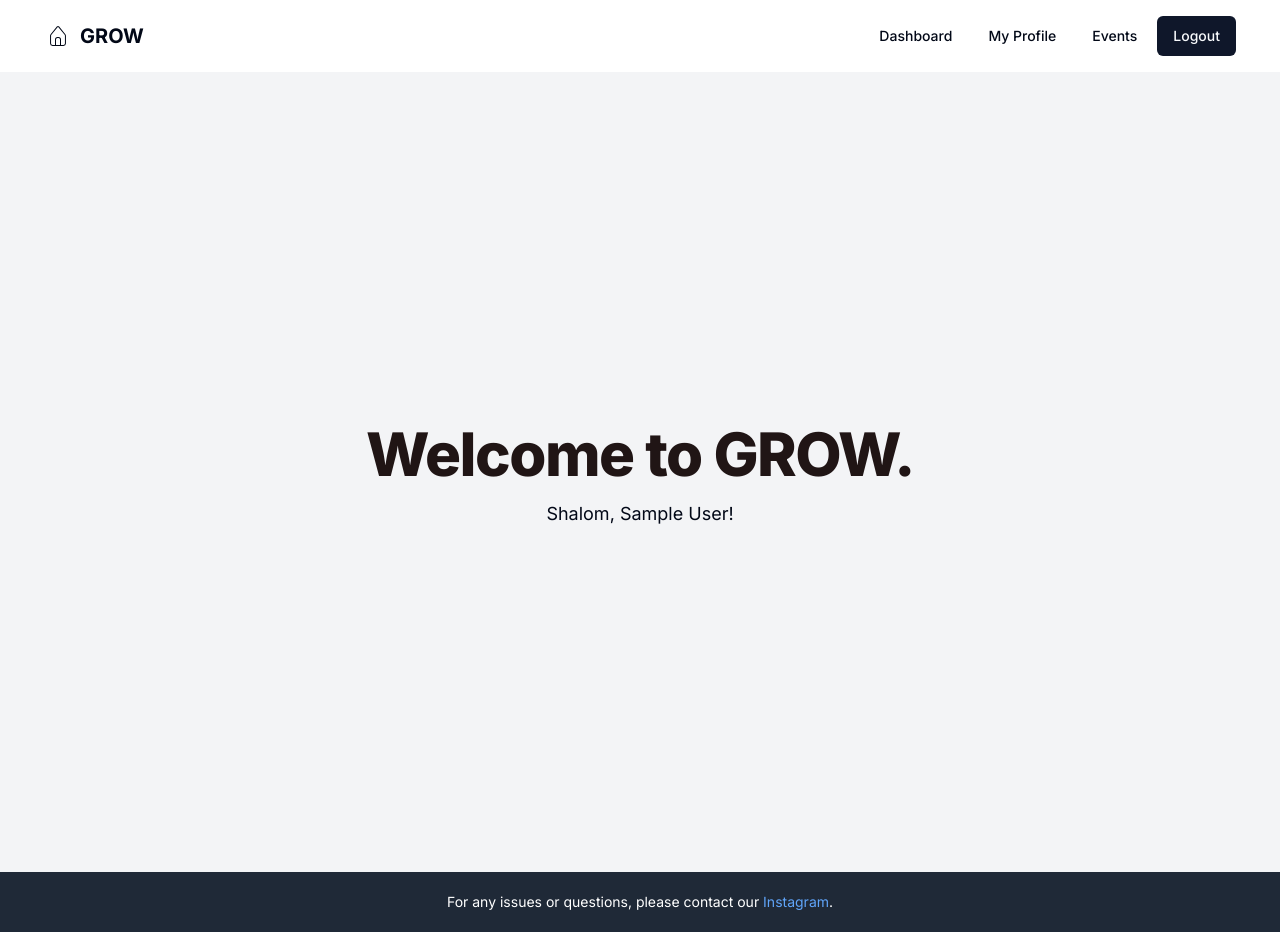
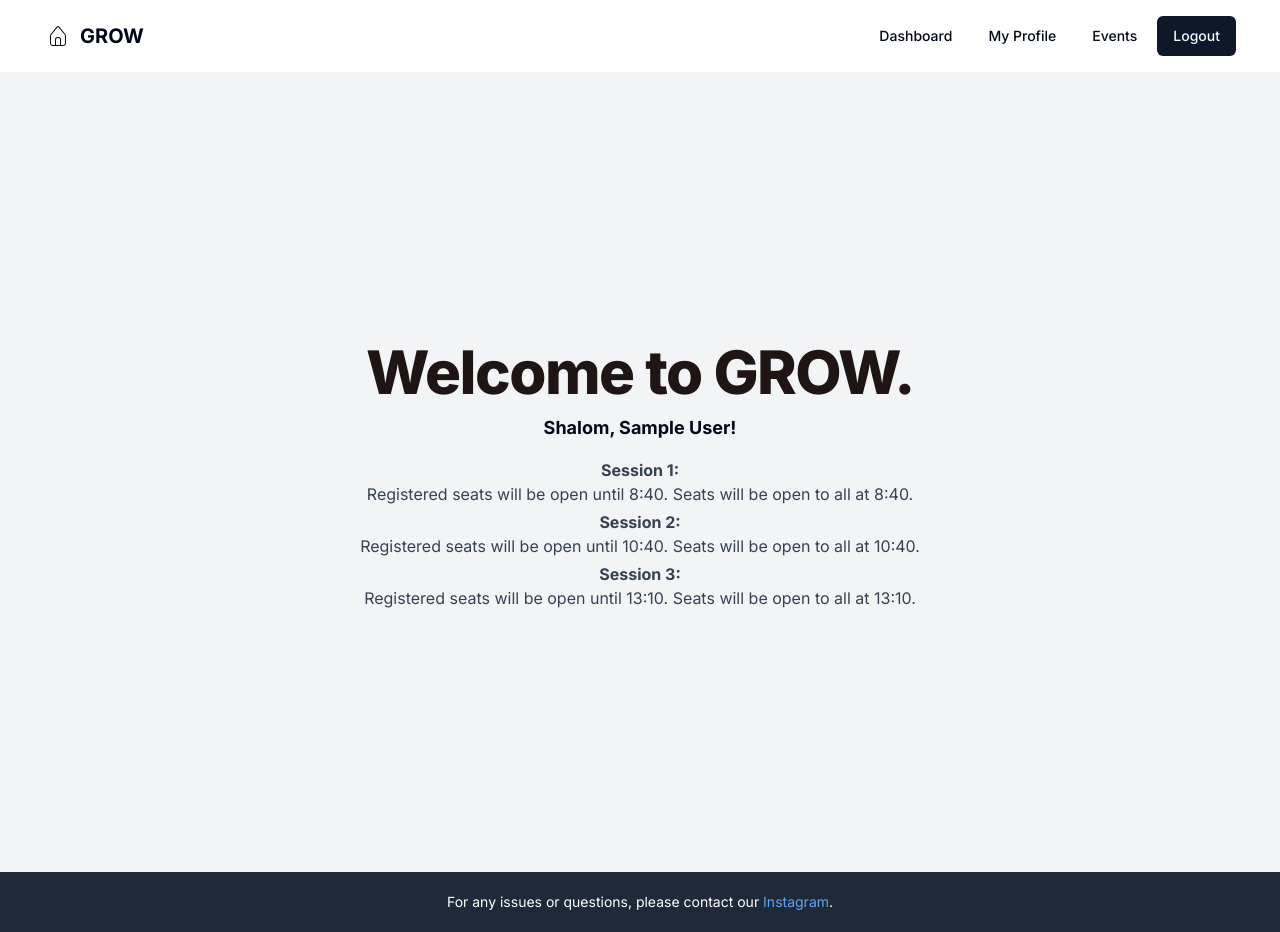
Before and after one commit to growcenter/next-community, a Next.js app: page / in a window 1280 px wide. Built offline with nearby package versions, Linux system fonts and the light colour scheme; sample sign-in values are in the browser's storage.

Commit message:
Feat : Added usher role and scanner only page for usher. Added session info on user home page after logging in

```diff
--- a/app/components/NavHeader.tsx
+++ b/app/components/NavHeader.tsx
@@ -79,6 +79,8 @@ export const NavHeader: React.FC<NavHeaderProps> = ({ children }) => {
 													</Link>
 												</NavigationMenuItem>
 											</>
+										) : userData.role === "usher" ? (
+											<></>
 										) : (
 											<>
 												<NavigationMenuItem>
@@ -174,6 +176,8 @@ export const NavHeader: React.FC<NavHeaderProps> = ({ children }) => {
 												</Link>
 											</NavigationMenuItem>
 										</>
+									) : userData.role === "usher" ? (
+										<></>
 									) : (
 										<>
 											<NavigationMenuItem>
--- a/app/components/QRScanner.tsx
+++ b/app/components/QRScanner.tsx
@@ -37,6 +37,7 @@ function QrCodeScanner({ sessionCode }: { sessionCode: string }) {
 						title: "Success!",
 						description: "User verified.",
 						duration: 3000,
+						className: "bg-green-500 text-lg p-4 rounded-lg",
 					});
 				} else {
 					const errorData = await response.json();
@@ -45,6 +46,7 @@ function QrCodeScanner({ sessionCode }: { sessionCode: string }) {
 						description: errorData.message || "Something went wrong.",
 						variant: "destructive",
 						duration: 5000,
+						className: "text-xl p-4 rounded-lg",
 					});
 				}
 			} catch (error) {
@@ -53,13 +55,14 @@ function QrCodeScanner({ sessionCode }: { sessionCode: string }) {
 					description: "Error while connecting to the API.",
 					variant: "destructive",
 					duration: 3000,
+					className: "text-xl p-4 rounded-lg",
 				});
 				console.error("Error while connecting to the API", error);
 			}
 		}
 	};
 
-	return <Scanner scanDelay={3000} allowMultiple={true} onScan={handleScan} />;
+	return <Scanner scanDelay={5000} allowMultiple={true} onScan={handleScan} />;
 }
 
 export default QrCodeScanner;
--- a/app/dashboard/[eventCode]/page.tsx
+++ b/app/dashboard/[eventCode]/page.tsx
@@ -130,6 +130,9 @@ function EventSessionsAdmin({ params }: { params: { eventCode: string } }) {
 
 	// Fetch registrations based on the selected session
 	const fetchRegistrations = async () => {
+		if (userData.role == "usher") {
+			return;
+		}
 		setLoading(true);
 		try {
 			const response = await fetch(
@@ -384,6 +387,9 @@ function EventSessionsAdmin({ params }: { params: { eventCode: string } }) {
 				</Card>
 			</section>
 
+			{isAuthenticated && userData.role == "usher" ? (
+				<></>
+			) : (
 				<section className="flex flex-col gap-4 md:gap-8 lg:w-3/4">
 					{/* Registrations Table Card */}
 					<Card>
@@ -427,8 +433,12 @@ function EventSessionsAdmin({ params }: { params: { eventCode: string } }) {
 										<TableHead className="hidden sm:table-cell">
 											Registered By
 										</TableHead>
-									<TableHead className="hidden sm:table-cell">Status</TableHead>
-									<TableHead className="hidden sm:table-cell">Verify</TableHead>
+										<TableHead className="hidden sm:table-cell">
+											Status
+										</TableHead>
+										<TableHead className="hidden sm:table-cell">
+											Verify
+										</TableHead>
 									</TableRow>
 								</TableHeader>
 								{loading ? (
@@ -436,7 +446,10 @@ function EventSessionsAdmin({ params }: { params: { eventCode: string } }) {
 								) : (
 									<TableBody>
 										{registrations.map((registration, index) => (
-										<TableRow key={index} className="border-b border-gray-200">
+											<TableRow
+												key={index}
+												className="border-b border-gray-200"
+											>
 												<TableCell className="flex flex-col sm:table-cell">
 													<div className="font-medium">{registration.name}</div>
 													<div className="text-sm text-muted-foreground sm:hidden">
@@ -538,6 +551,7 @@ function EventSessionsAdmin({ params }: { params: { eventCode: string } }) {
 						</CardContent>
 					</Card>
 				</section>
+			)}
 		</main>
 	);
 }
--- a/app/page.tsx
+++ b/app/page.tsx
@@ -1,18 +1,22 @@
 "use client";
 
 import { useAuth } from "./components/AuthProvider";
+import EventsAdmin from "./dashboard/page";
 
 export default function Home() {
-	const { isAuthenticated, login, logout } = useAuth();
+	const { isAuthenticated } = useAuth();
 	const userData = isAuthenticated
 		? JSON.parse(localStorage.getItem("userData") || "{}")
 		: null;
 
 	return (
 		<>
-			<main className="flex flex-col items-center justify-center min-h-screen bg-gray-100">
-				<section className="sticky w-full">
-					<div className="max-w-lg px-4 mx-auto  md:max-w-none text-center">
+			{isAuthenticated && userData.role === "usher" ? (
+				<EventsAdmin />
+			) : (
+				<main className="flex items-center justify-center min-h-screen bg-gray-100">
+					<section className="w-full">
+						<div className="flex flex-col items-center justify-center h-full max-w-lg px-4 mx-auto text-center md:max-w-none">
 							<h1 className="font-extrabold leading-tight tracking-tight text-[#201515] sm:leading-none text-2xl sm:text-6xl">
 								<span className="block md:inline">Welcome to </span>
 								<span className="relative mt-2 bg-clip-text text-[#201515] md:inline-block">
@@ -20,13 +24,31 @@ export default function Home() {
 								</span>
 							</h1>
 							{isAuthenticated && userData && (
-							<div className="mt-4 text-center">
-								<p className="text-lg">Shalom, {userData.name}!</p>
+								<div className="mt-3 text-center">
+									<p className="text-lg font-bold">Shalom, {userData.name}!</p>
+									<div className="mt-4 text-base text-center sm:text-base leading-relaxed text-gray-700">
+										<p className="mt-1">
+											<span className="font-bold">Session 1:</span>
+											<br /> Registered seats will be open until 8:40. Seats
+											will be open to all at 8:40.
+										</p>
+										<p className="mt-1">
+											<span className="font-bold">Session 2:</span>
+											<br /> Registered seats will be open until 10:40. Seats
+											will be open to all at 10:40.
+										</p>
+										<p className="mt-1">
+											<span className="font-bold">Session 3:</span>
+											<br /> Registered seats will be open until 13:10. Seats
+											will be open to all at 13:10.
+										</p>
+									</div>
 								</div>
 							)}
 						</div>
 					</section>
 				</main>
+			)}
 		</>
 	);
 }
```
Lines whose indentation alone changed are shown as unchanged.
